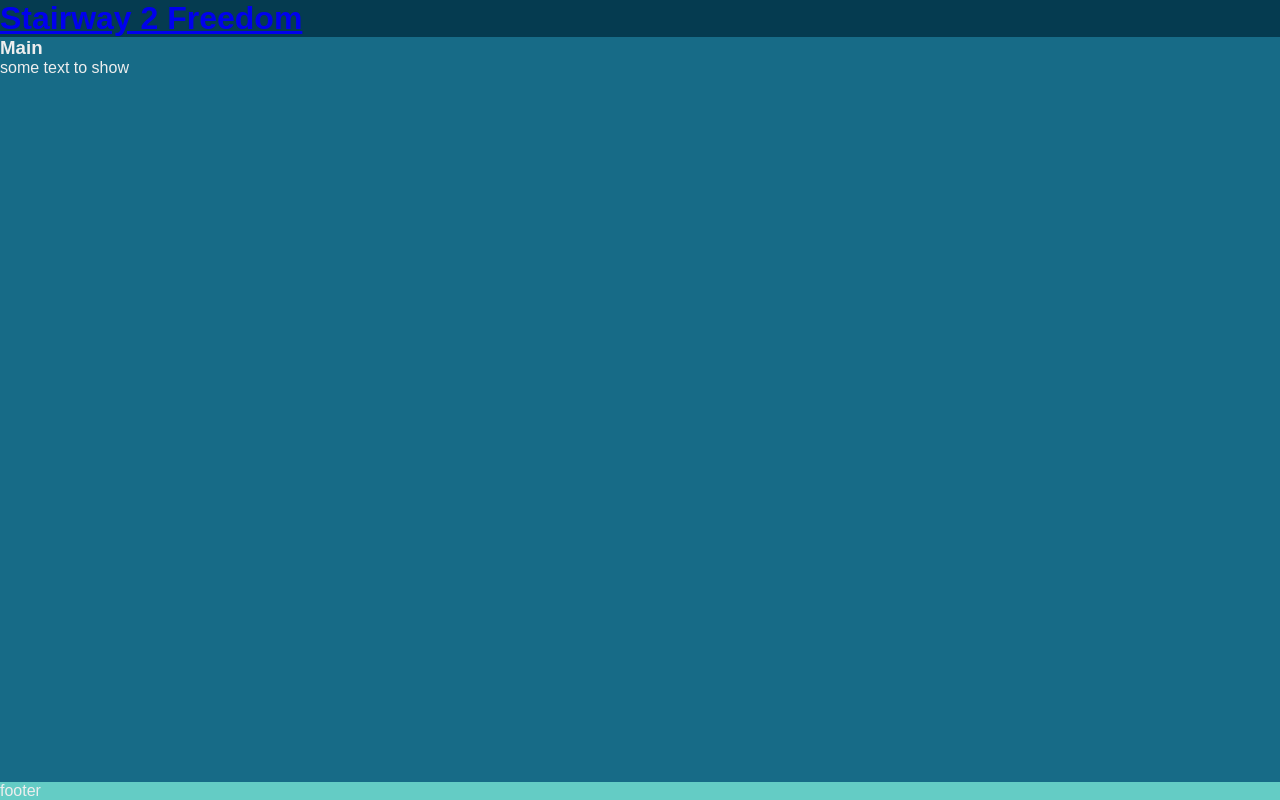
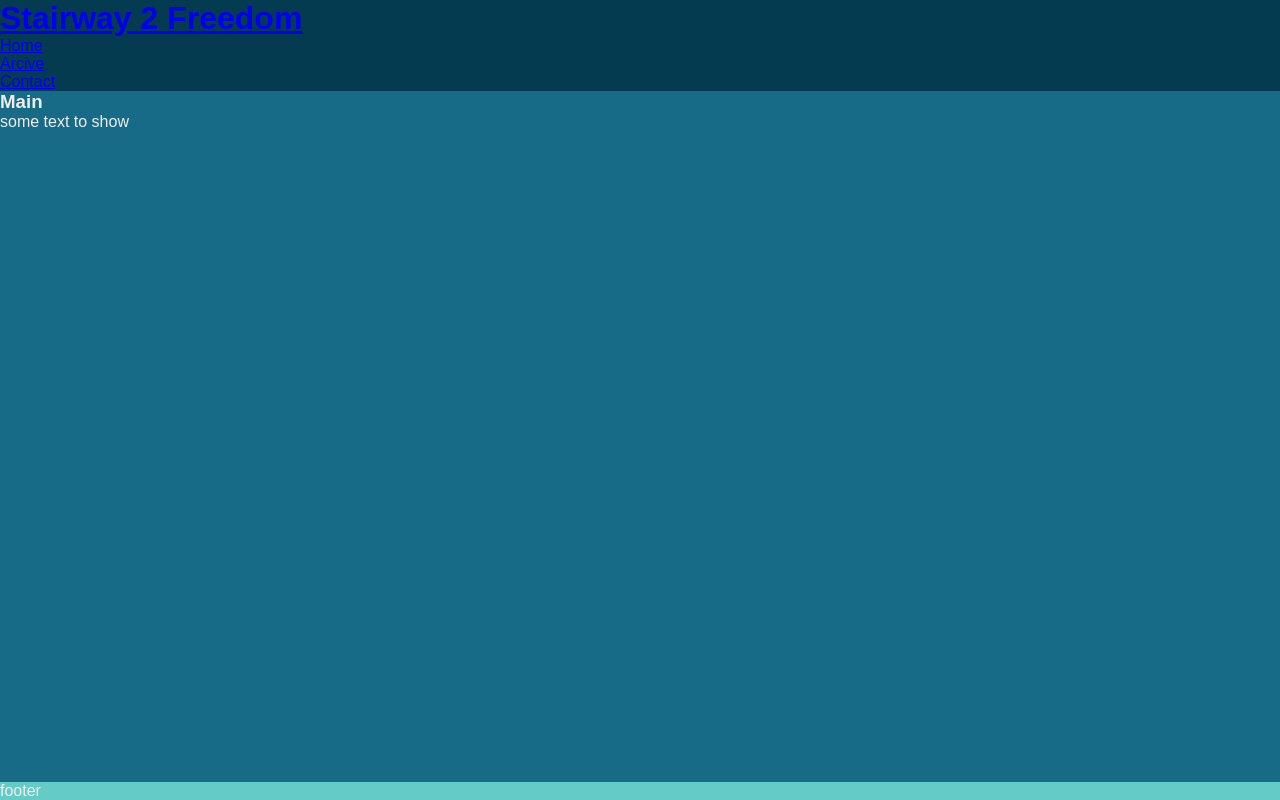
Before and after one commit to Klurifixus/stairway2freedom, a plain HTML site: page index.html in a window 1280 px wide. Drawn offline with Linux system fonts and the light colour scheme; a web font is replaced by a local one.

Commit message:
added som styles to the header

```diff
--- a/assets/css/style.css
+++ b/assets/css/style.css
@@ -21,8 +21,6 @@ header {
 h1 {
     font-family: 'Shantell Sans', sans-serif;
 
-
-
 }
 main {
     background-color: #176B87;
--- a/index.html
+++ b/index.html
@@ -20,6 +20,11 @@
     <header>
         <a href="index.html">
         <h1 id="logo">Stairway 2 Freedom</h1></a>
+        <ul>
+            <li><a href="index.html">Home</a></li>
+            <li><a href="blog.html">Arcive</a></li>
+            <li><a href="contact.html">Contact</a></li>
+        </ul>
 
 
     </header>
```
